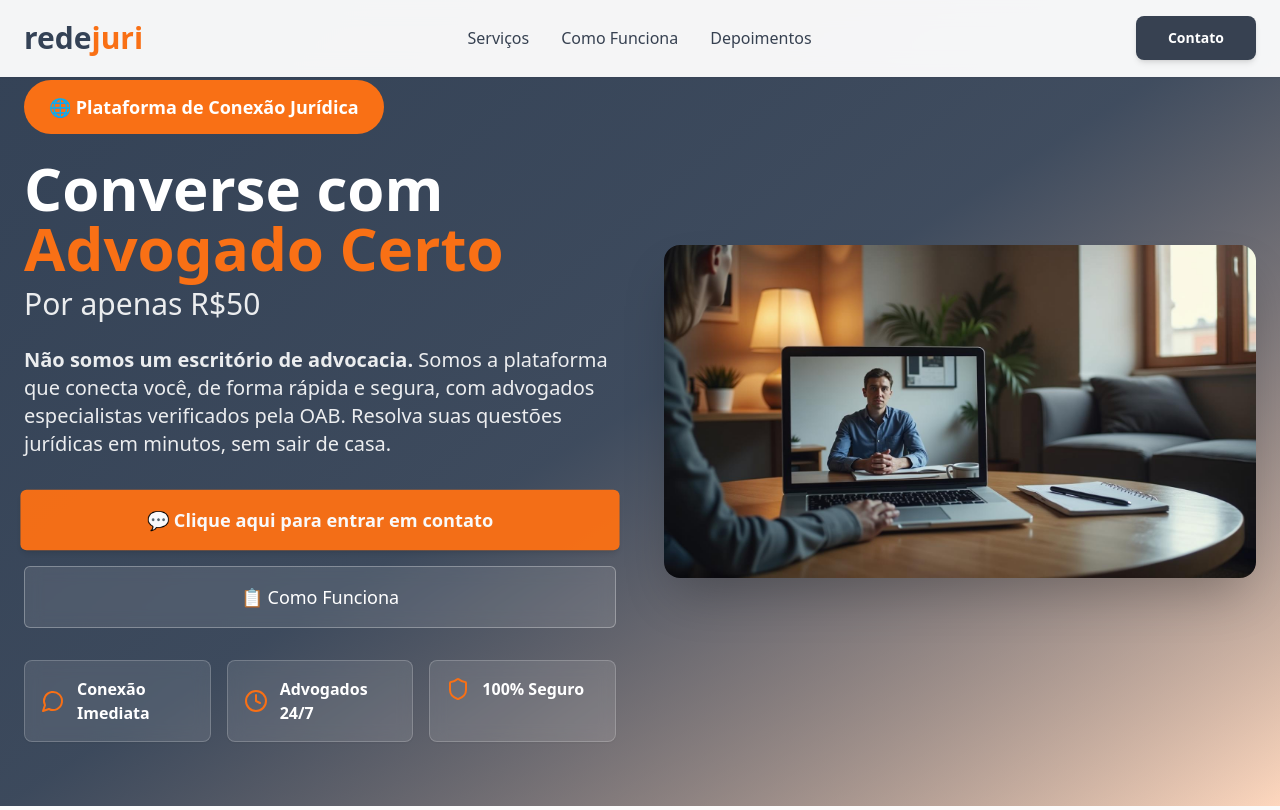
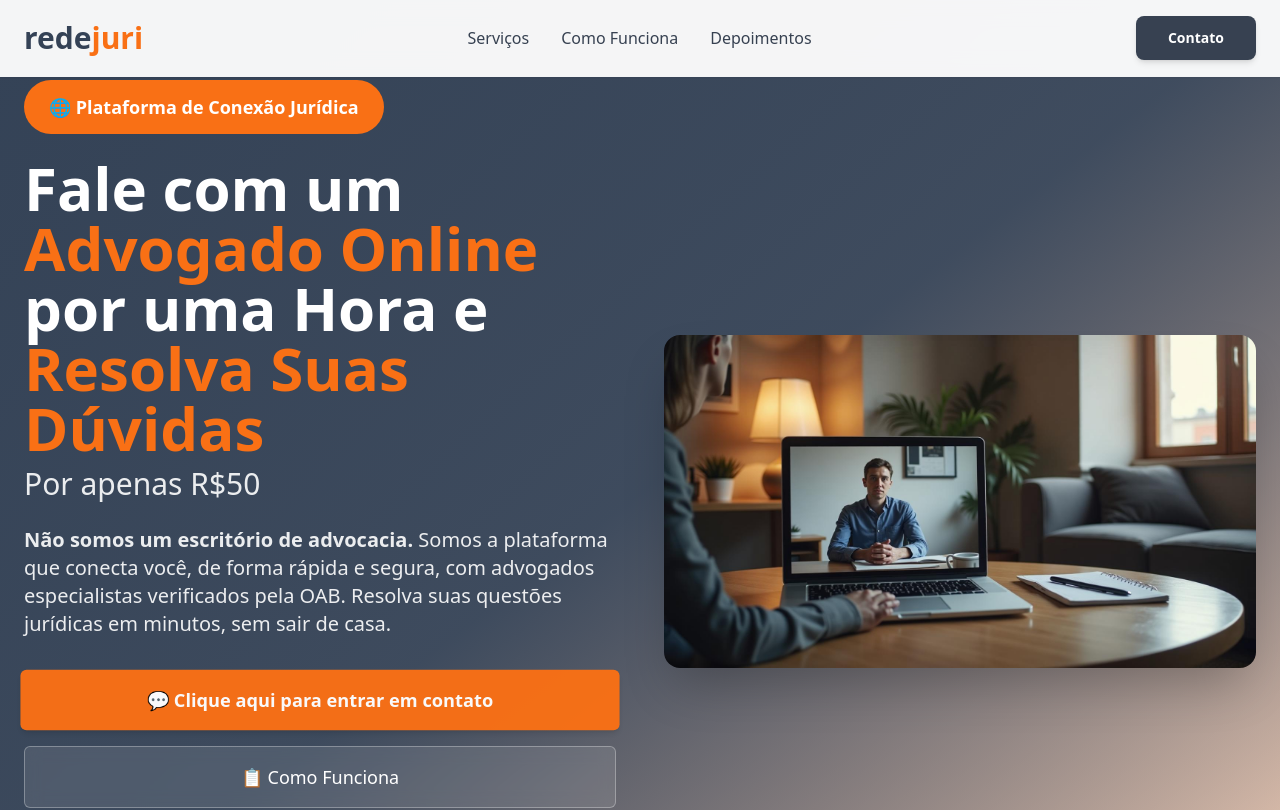
Before and after one commit to OmaldoLamandro/redejuri-advogado-online-46, a React (Vite) app: page / in a window 1280 px wide. Shown: the top 810 px of the page. Built offline with nearby package versions, Linux system fonts and the light colour scheme.

Commit message:
Update hero section text
Update the hero section text from "Converse com Advogado Certo" to "Fale com um Advogado Online por uma Hora e Resolva Suas Dúvidas", with a portion of the text in orange for persuasive effect.

```diff
--- a/src/components/Hero.tsx
+++ b/src/components/Hero.tsx
@@ -16,8 +16,10 @@ const Hero = () => {
             </Badge>
 
             <h1 className="text-3xl sm:text-4xl md:text-5xl lg:text-6xl font-bold text-white mb-4 sm:mb-6 leading-tight">
-              Converse com
-              <span className="block text-secondary">Advogado Certo</span>
+              Fale com um
+              <span className="block text-secondary">Advogado Online</span>
+              <span className="block">por uma Hora e</span>
+              <span className="block text-secondary">Resolva Suas Dúvidas</span>
               <span className="block text-xl sm:text-2xl md:text-3xl font-normal mt-2 text-white/90">
                 Por apenas R$50
               </span>
```
